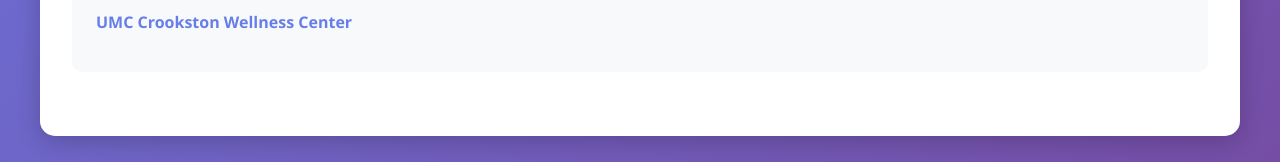
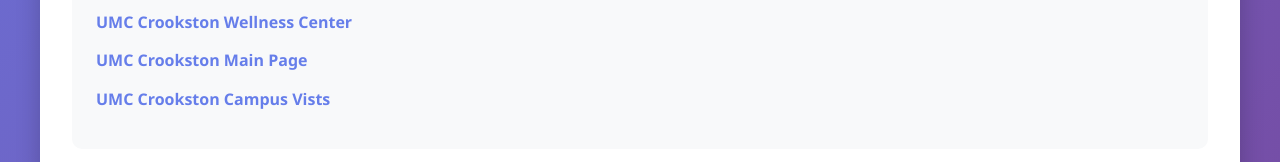
Before and after one commit to nymyusuf/Project-Proposal, a plain HTML site: page index.html in a window 1280 px wide. Shown: the part 1065-1227 px from the top of the page. Drawn offline with Linux system fonts and the light colour scheme.

Commit message:
Update index.html

```diff
--- a/index.html
+++ b/index.html
@@ -65,6 +65,9 @@
             <h3>🔗 External Resources</h3>
             <ul>
                 <li><a href="https://crk.umn.edu/buildings-grounds/wellness-center" target="_blank">UMC Crookston Wellness Center</a></li>
+                  <li><a href="https://crk.umn.edu/academics?utm_source=google&utm_medium=search&utm_campaign=22899846713&utm_content=181201591182&utm_term=crookston%20college&gad_source=1&gad_campaignid=22899846713&gbraid=0AAAAADgaQyyQWJTgT_OsRJcbRKTYsx_JA&gclid=Cj0KCQiA9OnJBhD-ARIsAPV51xNpla1leOeAQS7HXsHCjs36vWQeAEQFs_UrONGWYEMAxFJ-PDjVg14aAvWmEALw_wcB"    target="_blank">UMC Crookston Main Page</a></li>
+                 <li><a href="https://crk.umn.edu/admissions/visiting-campus?utm_source=google&utm_medium=search&utm_campaign=22899846713&utm_term=crookston%20college&utm_content=181201591182" target="_blank">UMC Crookston Campus Vists </a></li>
+
 
     </main>
 
```
